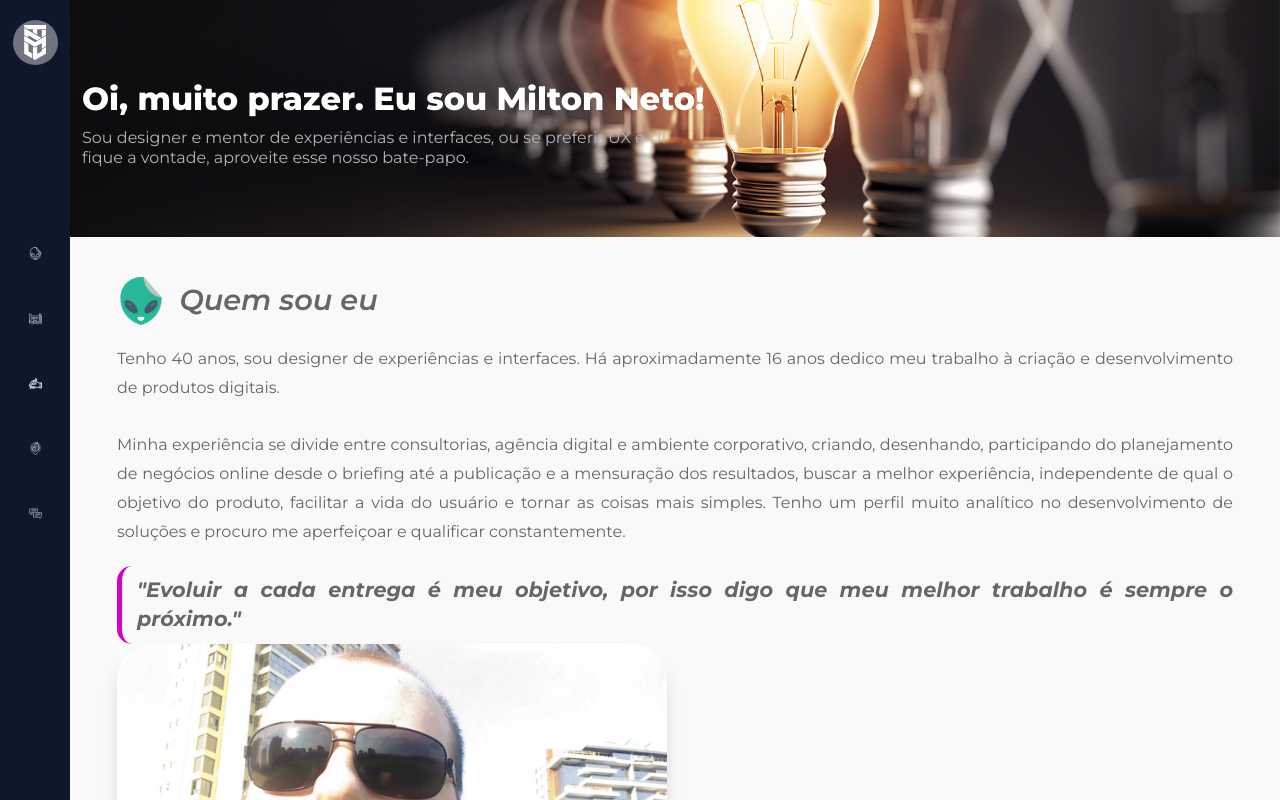
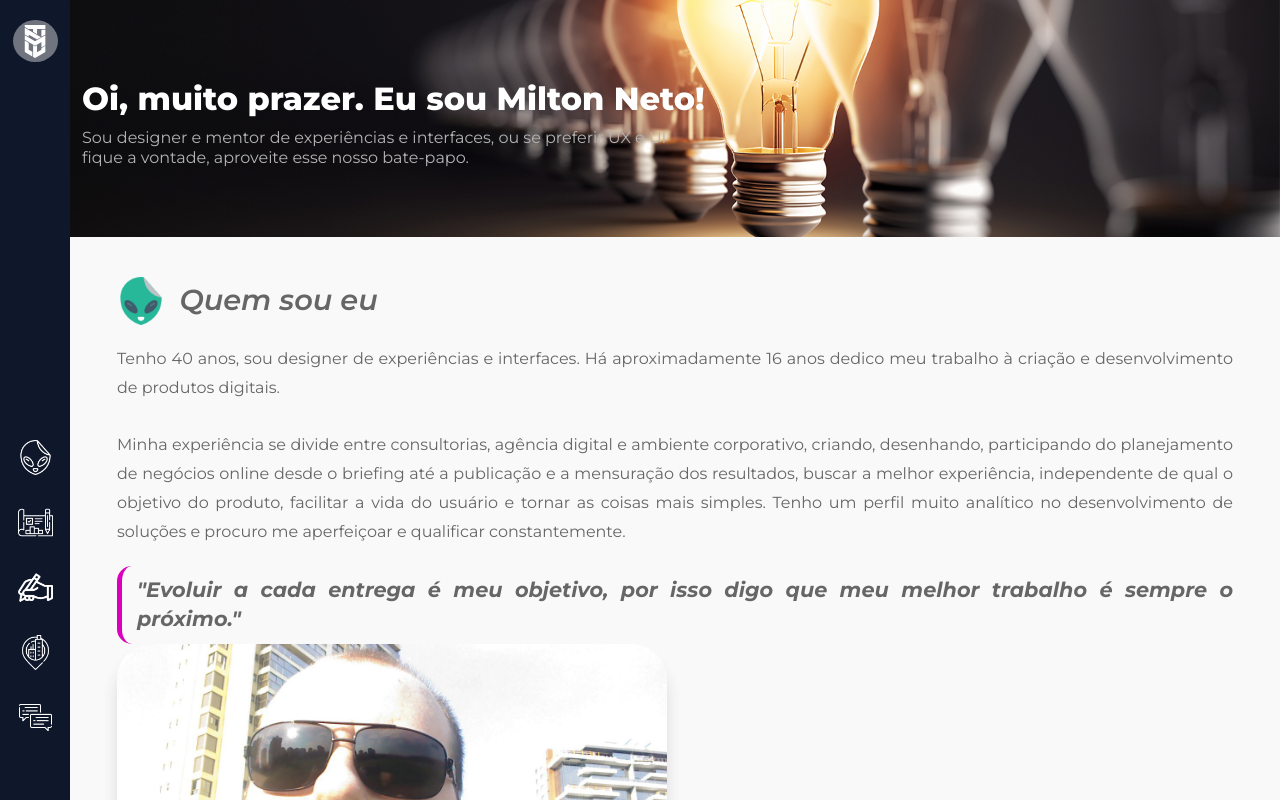
Before and after one commit to MiltonNeto/miltonneto.com.br, a Next.js app: page / in a window 1280 px wide. Shown: the top 800 px of the page. Built offline with nearby package versions, Linux system fonts and the light colour scheme.

Commit message:
10012023 2303

```diff
--- a/pages/index.tsx
+++ b/pages/index.tsx
@@ -14,7 +14,6 @@
       <meta name="description" content="Portfolio Digital de Milton Neto, Designer de interfaces digitais e especialista em experiência de usuário. Chega aí, vamos bater um papo sobre seu projeto!"/>
       <meta name="viewport" content="width=device-width, initial-scale=1" />
       <link rel="icon" href="/favicon.ico" />
-      <link href="https://fonts.googleapis.com/css2?family=Montserrat:ital,wght@0,100;0,200;0,300;0,400;0,500;0,600;0,700;0,800;0,900;1,100;1,200;1,300;1,400;1,500;1,600;1,700;1,800;1,900&display=swap" rel="stylesheet"></link>
     </Head>
 
     <main>
--- a/styles/globals.scss
+++ b/styles/globals.scss
@@ -1,6 +1,7 @@
-@tailwind base;
 @tailwind components;
 @tailwind utilities;
+
+@import './scss/partials/reset';
 
 @import url('https://fonts.googleapis.com/css2?family=Montserrat:ital,wght@0,100;0,200;0,300;0,400;0,500;0,600;0,700;0,800;0,900;1,100;1,200;1,300;1,400;1,500;1,600;1,700;1,800;1,900&display=swap');
 
--- a/styles/scss/components/layouts/SideNav.module.scss
+++ b/styles/scss/components/layouts/SideNav.module.scss
@@ -12,7 +12,7 @@
 
     .mainLogo{
         width: 45px;
-        height: 45px;
+        height: 50px;
         display: flex;
         align-items: center;
         justify-content: center;
@@ -22,12 +22,13 @@
     }
     .menuBox{
         display: flex;
-        align-items: center;
+        justify-content: flex-end;
         flex-direction: column;
         padding-top: 10px;
         padding-bottom: 10px;
         border-radius: 70px;
-        margin-top: 130px;
+        height: 100vh;
+        margin-bottom: 40px;
         .menuItem{
             margin-top: 10px;
             margin-bottom: 10px;
@@ -39,15 +40,14 @@
             height: 45px;
             padding: 0;
             &:hover{
-                background: red;
+                background: #b388ff;
             }
-
         }
     }
 }
 
 .tippyBox{
-    background: rgba(192, 123, 16, 0.4);
+    background: rgba(179, 136, 255,0.6);
     backdrop-filter: blur(3px);
     padding: 5px 20px;
     border-radius: 50px;
@@ -55,4 +55,7 @@
     box-shadow: 0 10px 20px rgba(0, 0, 0, .2);
     font-size: 0.9em;
     font-family: 'Montserrat';
+    color: #FFF;
+    font-weight: bold;
+    text-shadow: 0 2px 8px #0f172a;
 }
--- /dev/null
+++ b/styles/scss/partials/_reset.scss
@@ -0,0 +1,358 @@
+/*
+1. Prevent padding and border from affecting element width. (https://github.com/mozdevs/cssremedy/issues/4)
+2. Allow adding a border to an element by just adding a border-width. (https://github.com/tailwindcss/tailwindcss/pull/116)
+*/
+
+*,
+::before,
+::after {
+  box-sizing: border-box; /* 1 */
+  border-width: 0; /* 2 */
+  border-style: solid; /* 2 */
+  border-color: theme('borderColor.DEFAULT', currentColor); /* 2 */
+}
+
+::before,
+::after {
+  --tw-content: '';
+}
+
+/*
+1. Use a consistent sensible line-height in all browsers.
+2. Prevent adjustments of font size after orientation changes in iOS.
+3. Use a more readable tab size.
+4. Use the user's configured `sans` font-family by default.
+5. Use the user's configured `sans` font-feature-settings by default.
+*/
+
+html {
+  line-height: 1.5; /* 1 */
+  -webkit-text-size-adjust: 100%; /* 2 */
+  -moz-tab-size: 4; /* 3 */
+  tab-size: 4; /* 3 */
+  font-family: theme('fontFamily.sans', ui-sans-serif, system-ui, -apple-system, BlinkMacSystemFont, "Segoe UI", Roboto, "Helvetica Neue", Arial, "Noto Sans", sans-serif, "Apple Color Emoji", "Segoe UI Emoji", "Segoe UI Symbol", "Noto Color Emoji"); /* 4 */
+  font-feature-settings: theme('fontFamily.sans[1].fontFeatureSettings', normal); /* 5 */
+}
+
+/*
+1. Remove the margin in all browsers.
+2. Inherit line-height from `html` so users can set them as a class directly on the `html` element.
+*/
+
+body {
+  margin: 0; /* 1 */
+  line-height: inherit; /* 2 */
+}
+
+/*
+1. Add the correct height in Firefox.
+2. Correct the inheritance of border color in Firefox. (https://bugzilla.mozilla.org/show_bug.cgi?id=190655)
+3. Ensure horizontal rules are visible by default.
+*/
+
+hr {
+  height: 0; /* 1 */
+  color: inherit; /* 2 */
+  border-top-width: 1px; /* 3 */
+}
+
+/*
+Add the correct text decoration in Chrome, Edge, and Safari.
+*/
+
+abbr:where([title]) {
+  text-decoration: underline dotted;
+}
+
+/*
+Remove the default font size and weight for headings.
+*/
+
+h1,
+h2,
+h3,
+h4,
+h5,
+h6 {
+  font-size: inherit;
+  font-weight: inherit;
+}
+
+/*
+Reset links to optimize for opt-in styling instead of opt-out.
+*/
+
+a {
+  color: inherit;
+  text-decoration: inherit;
+}
+
+/*
+Add the correct font weight in Edge and Safari.
+*/
+
+b,
+strong {
+  font-weight: bolder;
+}
+
+/*
+1. Use the user's configured `mono` font family by default.
+2. Correct the odd `em` font sizing in all browsers.
+*/
+
+code,
+kbd,
+samp,
+pre {
+  font-family: theme('fontFamily.mono', ui-monospace, SFMono-Regular, Menlo, Monaco, Consolas, "Liberation Mono", "Courier New", monospace); /* 1 */
+  font-size: 1em; /* 2 */
+}
+
+/*
+Add the correct font size in all browsers.
+*/
+
+small {
+  font-size: 80%;
+}
+
+/*
+Prevent `sub` and `sup` elements from affecting the line height in all browsers.
+*/
+
+sub,
+sup {
+  font-size: 75%;
+  line-height: 0;
+  position: relative;
+  vertical-align: baseline;
+}
+
+sub {
+  bottom: -0.25em;
+}
+
+sup {
+  top: -0.5em;
+}
+
+/*
+1. Remove text indentation from table contents in Chrome and Safari. (https://bugs.chromium.org/p/chromium/issues/detail?id=999088, https://bugs.webkit.org/show_bug.cgi?id=201297)
+2. Correct table border color inheritance in all Chrome and Safari. (https://bugs.chromium.org/p/chromium/issues/detail?id=935729, https://bugs.webkit.org/show_bug.cgi?id=195016)
+3. Remove gaps between table borders by default.
+*/
+
+table {
+  text-indent: 0; /* 1 */
+  border-color: inherit; /* 2 */
+  border-collapse: collapse; /* 3 */
+}
+
+/*
+1. Change the font styles in all browsers.
+2. Remove the margin in Firefox and Safari.
+3. Remove default padding in all browsers.
+*/
+
+button,
+input,
+optgroup,
+select,
+textarea {
+  font-family: inherit; /* 1 */
+  font-size: 100%; /* 1 */
+  font-weight: inherit; /* 1 */
+  line-height: inherit; /* 1 */
+  color: inherit; /* 1 */
+  margin: 0; /* 2 */
+  padding: 0; /* 3 */
+}
+
+/*
+Remove the inheritance of text transform in Edge and Firefox.
+*/
+
+button,
+select {
+  text-transform: none;
+}
+
+/*
+1. Correct the inability to style clickable types in iOS and Safari.
+2. Remove default button styles.
+*/
+
+button,
+[type='button'],
+[type='reset'],
+[type='submit'] {
+  -webkit-appearance: button; /* 1 */
+  background-color: transparent; /* 2 */
+  background-image: none; /* 2 */
+}
+
+/*
+Use the modern Firefox focus style for all focusable elements.
+*/
+
+:-moz-focusring {
+  outline: auto;
+}
+
+/*
+Remove the additional `:invalid` styles in Firefox. (https://github.com/mozilla/gecko-dev/blob/2f9eacd9d3d995c937b4251a5557d95d494c9be1/layout/style/res/forms.css#L728-L737)
+*/
+
+:-moz-ui-invalid {
+  box-shadow: none;
+}
+
+/*
+Add the correct vertical alignment in Chrome and Firefox.
+*/
+
+progress {
+  vertical-align: baseline;
+}
+
+/*
+Correct the cursor style of increment and decrement buttons in Safari.
+*/
+
+::-webkit-inner-spin-button,
+::-webkit-outer-spin-button {
+  height: auto;
+}
+
+/*
+1. Correct the odd appearance in Chrome and Safari.
+2. Correct the outline style in Safari.
+*/
+
+[type='search'] {
+  -webkit-appearance: textfield; /* 1 */
+  outline-offset: -2px; /* 2 */
+}
+
+/*
+Remove the inner padding in Chrome and Safari on macOS.
+*/
+
+::-webkit-search-decoration {
+  -webkit-appearance: none;
+}
+
+/*
+1. Correct the inability to style clickable types in iOS and Safari.
+2. Change font properties to `inherit` in Safari.
+*/
+
+::-webkit-file-upload-button {
+  -webkit-appearance: button; /* 1 */
+  font: inherit; /* 2 */
+}
+
+/*
+Add the correct display in Chrome and Safari.
+*/
+
+summary {
+  display: list-item;
+}
+
+/*
+Removes the default spacing and border for appropriate elements.
+*/
+
+blockquote,
+dl,
+dd,
+h1,
+h2,
+h3,
+h4,
+h5,
+h6,
+hr,
+figure,
+p,
+pre {
+  margin: 0;
+}
+
+fieldset {
+  margin: 0;
+  padding: 0;
+}
+
+legend {
+  padding: 0;
+}
+
+ol,
+ul,
+menu {
+  list-style: none;
+  margin: 0;
+  padding: 0;
+}
+
+/*
+Prevent resizing textareas horizontally by default.
+*/
+
+textarea {
+  resize: vertical;
+}
+
+/*
+1. Reset the default placeholder opacity in Firefox. (https://github.com/tailwindlabs/tailwindcss/issues/3300)
+2. Set the default placeholder color to the user's configured gray 400 color.
+*/
+
+input::placeholder,
+textarea::placeholder {
+  opacity: 1; /* 1 */
+  color: theme('colors.gray.400', #9ca3af); /* 2 */
+}
+
+/*
+Set the default cursor for buttons.
+*/
+
+button,
+[role="button"] {
+  cursor: pointer;
+}
+
+/*
+Make sure disabled buttons don't get the pointer cursor.
+*/
+:disabled {
+  cursor: default;
+}
+
+/*
+1. Make replaced elements `display: block` by default. (https://github.com/mozdevs/cssremedy/issues/14)
+2. Add `vertical-align: middle` to align replaced elements more sensibly by default. (https://github.com/jensimmons/cssremedy/issues/14#issuecomment-634934210)
+   This can trigger a poorly considered lint error in some tools but is included by design.
+*/
+
+img,
+svg,
+video,
+canvas,
+audio,
+iframe,
+embed,
+object {
+  display: block; /* 1 */
+  vertical-align: middle; /* 2 */
+}
+
+
+/* Make elements with the HTML hidden attribute stay hidden by default */
+[hidden] {
+  display: none;
+}
```
Also changed, not shown: 1 other file (tests, documents, lock files or other folders).
